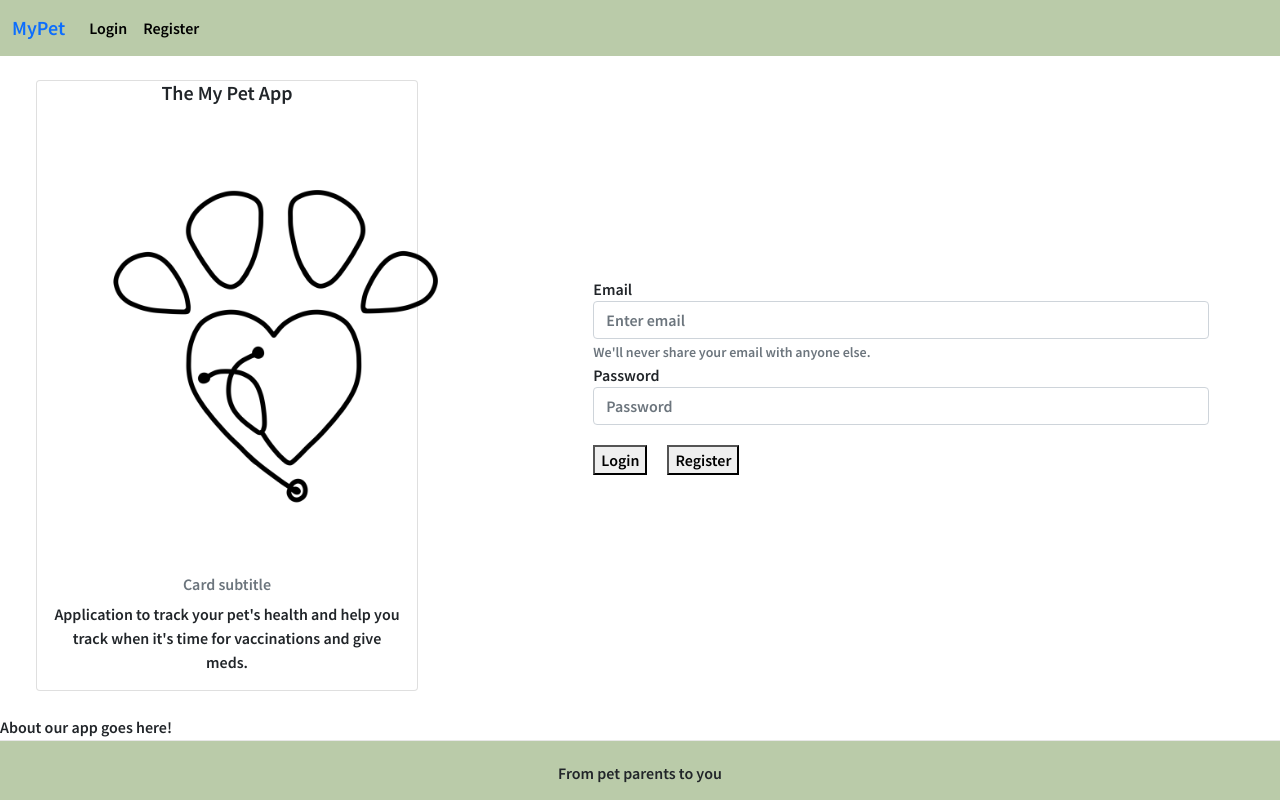
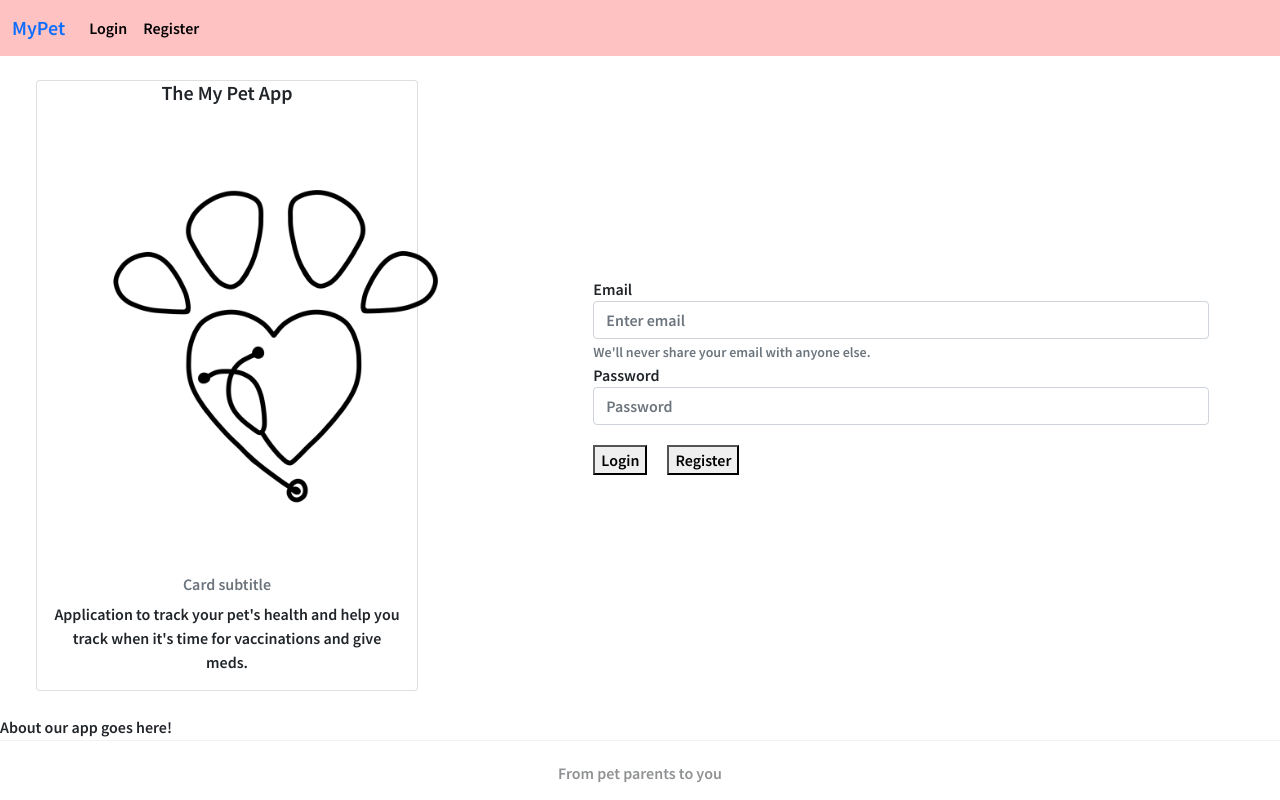
Before and after one commit to Developer-R-7/Hound-Haven, a React (Create React App) app in the folder client/: page /login in a window 1280 px wide. Built offline with nearby package versions, Linux system fonts and the light colour scheme; a web font is replaced by a local one.

Commit message:
changed colors

```diff
--- a/client/src/Components/Footer.js
+++ b/client/src/Components/Footer.js
@@ -5,7 +5,8 @@ import UserContext from "../Context/UserContext";
 const Footer = () => {
 	const { userData } = useContext(UserContext);
 	const style = {
-		backgroundColor: "#BACBA9",
+		backgroundColor: "#ffffff",
+		opacity: "0.5",
 		borderTop: "1px solid #E7E7E7",
 		textAlign: "center",
 		padding: "20px",
--- a/client/src/index.css
+++ b/client/src/index.css
@@ -67,7 +67,7 @@ code {
   height: 40px;
   /* left: 420px;
   top: 150px; */
-  background: #717568;
+  background: #939fad;
   text-align: center;
   color: #ffffff;
 }
@@ -78,7 +78,7 @@ code {
 }
 
 .navbar {
-  background-color: #bacba9 !important;
+  background-color: #FFC2C2 !important;
 }
 
 .navbar-toggler-icon {
@@ -104,8 +104,8 @@ code {
 
 .delete-user-btn {
   float: right;
-  color: #717568;
-  background-color: #e1f4cb;
+  /* color: #FFFFFF; */
+  background-color: #69798C;
 }
 .home-card {
   justify-content: center;
```
